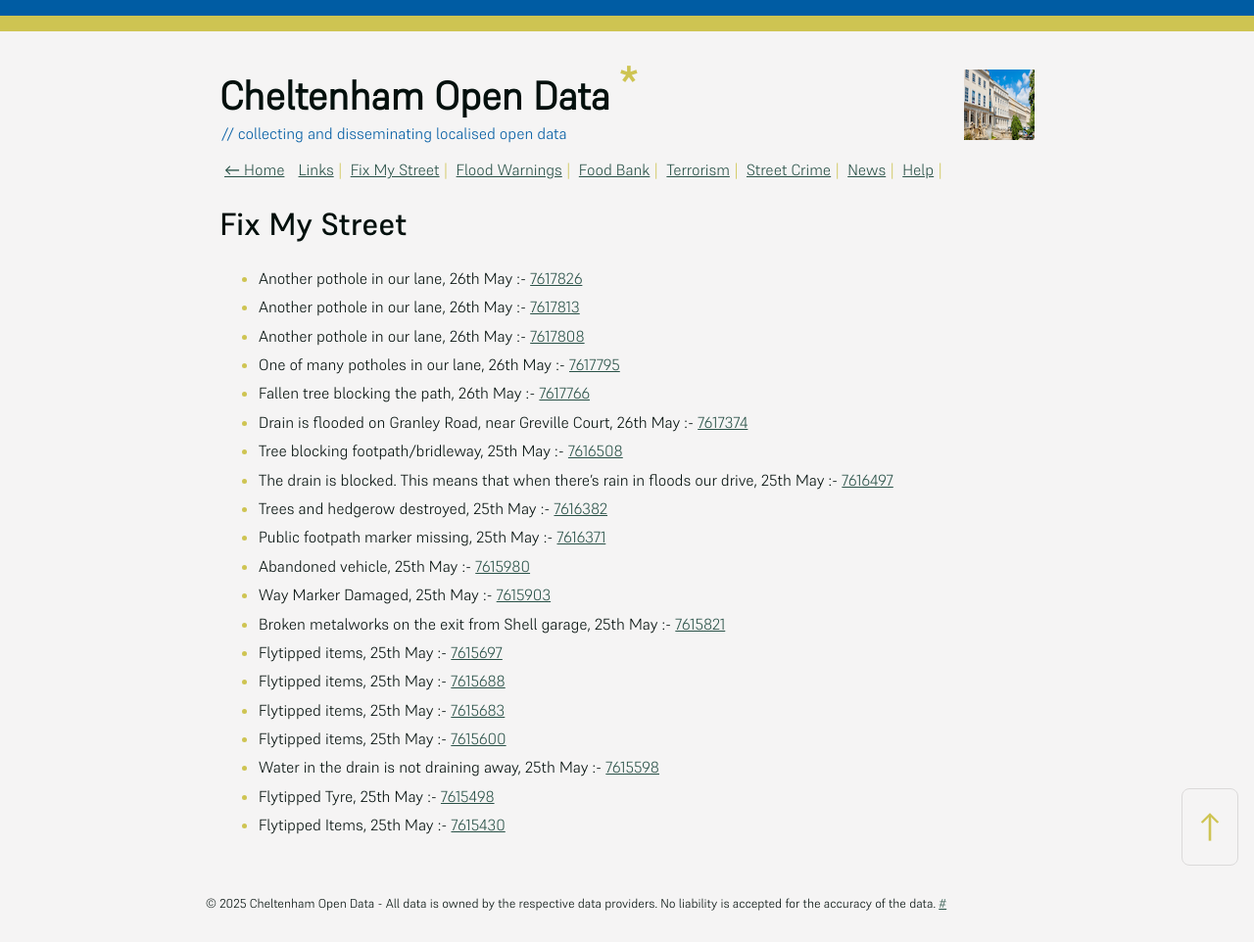
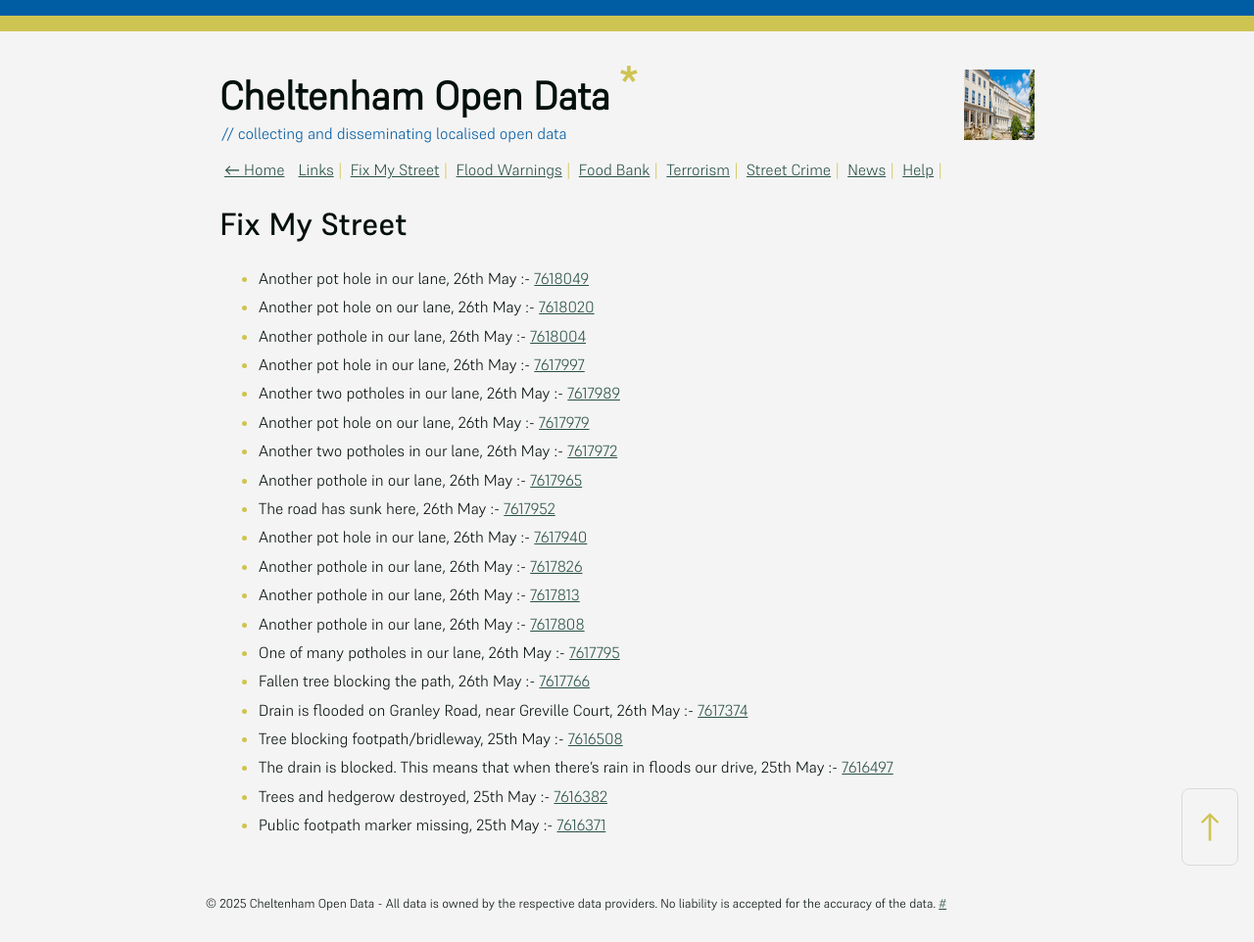
Before and after one commit to mat-0/cheltenham-open-data, a Jekyll site: the page built from _pages/fix-my-street.md, in a window 1280 px wide. Shown: the whole page at 98% size. Built offline with Jekyll 4.4.1, drawn with Linux system fonts in a browser that asks for light colours.

Commit message:
Updated 2025-05-26 11:58:02

```diff
--- a/_pages/fix-my-street.md
+++ b/_pages/fix-my-street.md
@@ -9,6 +9,16 @@ permalink: /fix-my-street
 
 <!-- fix_marker starts -->
 
+- Another pot hole in our lane, 26th May :- [7618049](https://www.fixmystreet.com/report/7618049)
+- Another pot hole on our lane, 26th May :- [7618020](https://www.fixmystreet.com/report/7618020)
+- Another pothole in our lane, 26th May :- [7618004](https://www.fixmystreet.com/report/7618004)
+- Another pot hole in our lane, 26th May :- [7617997](https://www.fixmystreet.com/report/7617997)
+- Another two potholes in our lane, 26th May :- [7617989](https://www.fixmystreet.com/report/7617989)
+- Another pot hole on our lane, 26th May :- [7617979](https://www.fixmystreet.com/report/7617979)
+- Another two potholes in our lane, 26th May :- [7617972](https://www.fixmystreet.com/report/7617972)
+- Another pothole in our lane, 26th May :- [7617965](https://www.fixmystreet.com/report/7617965)
+- The road has sunk here, 26th May :- [7617952](https://www.fixmystreet.com/report/7617952)
+- Another pot hole in our lane, 26th May :- [7617940](https://www.fixmystreet.com/report/7617940)
 - Another pothole in our lane, 26th May :- [7617826](https://www.fixmystreet.com/report/7617826)
 - Another pothole in our lane, 26th May :- [7617813](https://www.fixmystreet.com/report/7617813)
 - Another pothole in our lane, 26th May :- [7617808](https://www.fixmystreet.com/report/7617808)
@@ -19,15 +29,5 @@ permalink: /fix-my-street
 - The drain is blocked. This means that when there’s rain in floods our drive, 25th May :- [7616497](https://www.fixmystreet.com/report/7616497)
 - Trees and hedgerow destroyed, 25th May :- [7616382](https://www.fixmystreet.com/report/7616382)
 - Public footpath marker missing, 25th May :- [7616371](https://www.fixmystreet.com/report/7616371)
-- Abandoned vehicle, 25th May :- [7615980](https://www.fixmystreet.com/report/7615980)
-- Way Marker Damaged, 25th May :- [7615903](https://www.fixmystreet.com/report/7615903)
-- Broken metalworks on the exit from Shell garage, 25th May :- [7615821](https://www.fixmystreet.com/report/7615821)
-- Flytipped items, 25th May :- [7615697](https://www.fixmystreet.com/report/7615697)
-- Flytipped items, 25th May :- [7615688](https://www.fixmystreet.com/report/7615688)
-- Flytipped items, 25th May :- [7615683](https://www.fixmystreet.com/report/7615683)
-- Flytipped items, 25th May :- [7615600](https://www.fixmystreet.com/report/7615600)
-- Water in the drain is not draining away, 25th May :- [7615598](https://www.fixmystreet.com/report/7615598)
-- Flytipped Tyre, 25th May :- [7615498](https://www.fixmystreet.com/report/7615498)
-- Flytipped Items, 25th May :- [7615430](https://www.fixmystreet.com/report/7615430)
 
 <!-- fix_marker ends -->
```
Also changed, not shown: _data/flood.json (+4 -67 lines), _pages/news.md (+9 -9 lines), index.md (+5 -5 lines).
